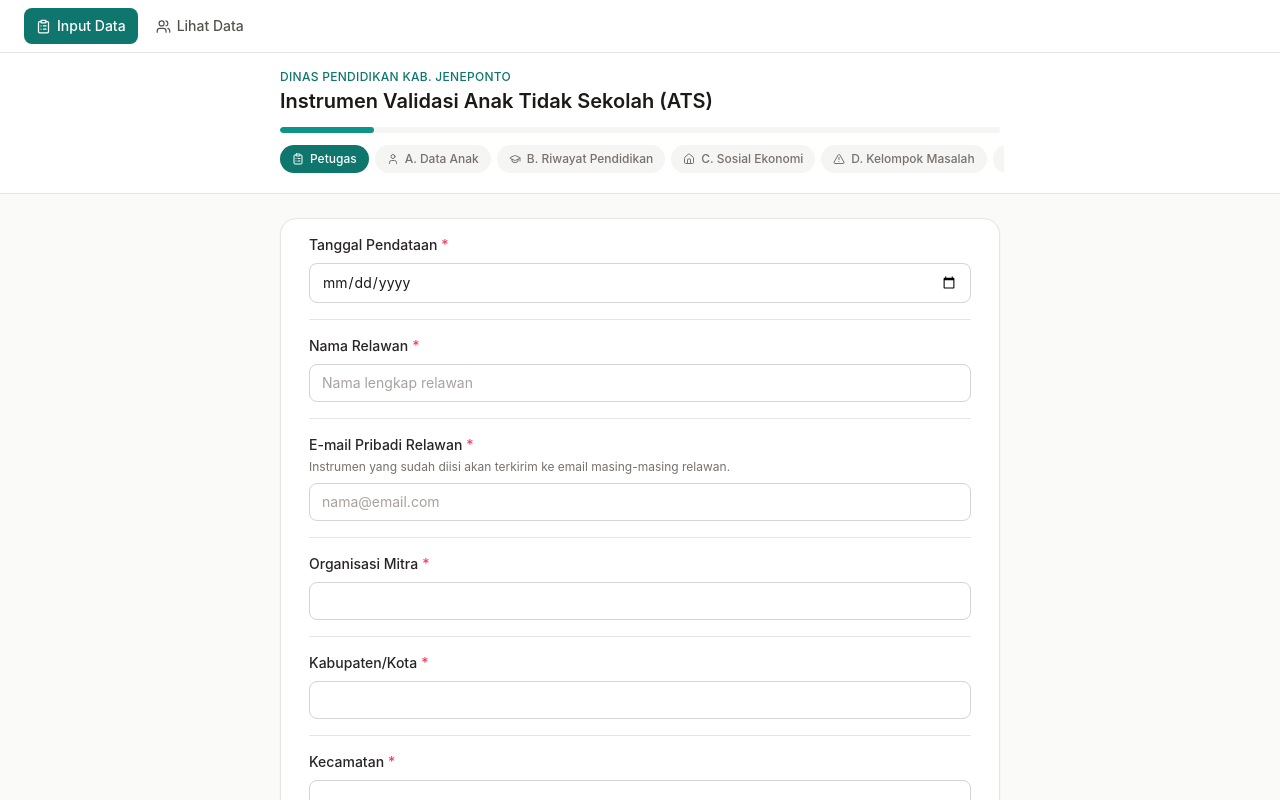
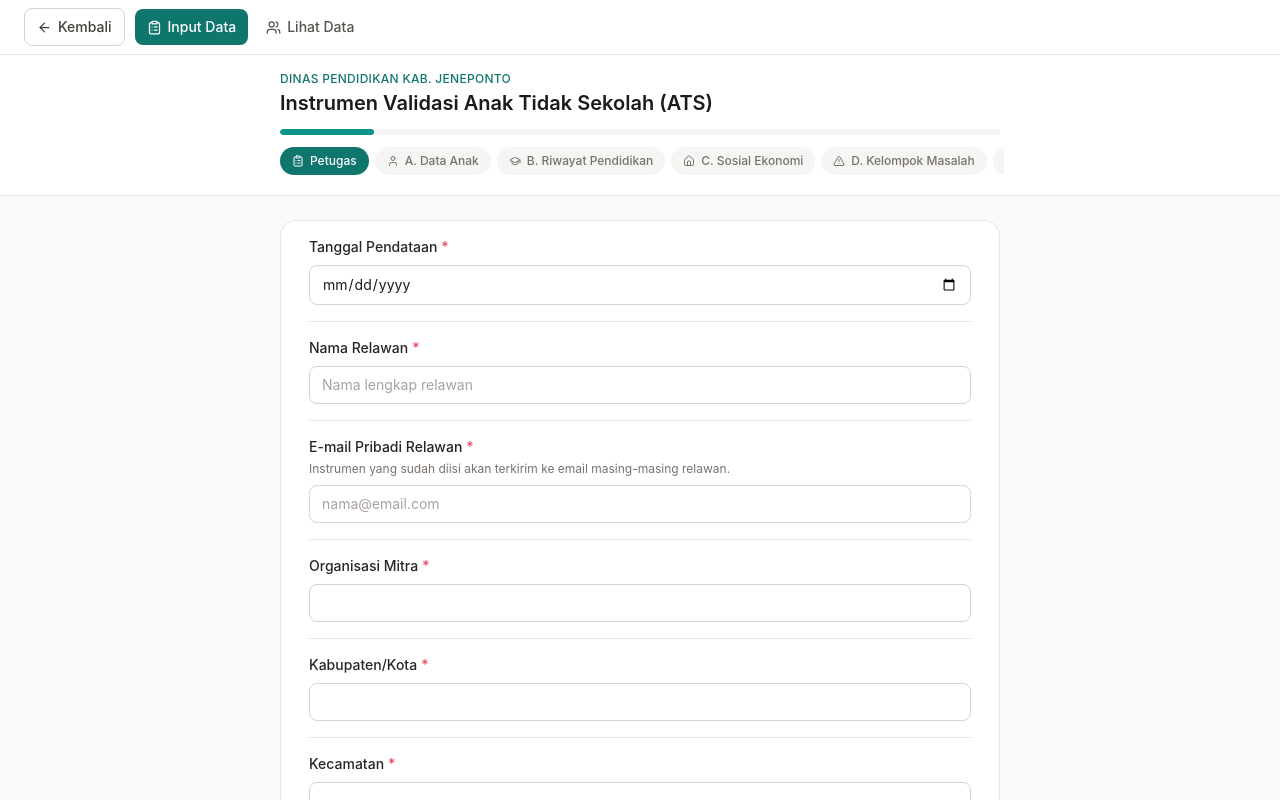
Before and after one commit to crispyparadise92-blip/ats-tes2.1, a React (Create React App) app: page / in a window 1280 px wide. Shown: the top 800 px of the page. Built offline with nearby package versions, Linux system fonts and the light colour scheme.

Commit message:
Update App.tsx

```diff
--- a/src/App.tsx
+++ b/src/App.tsx
@@ -32,6 +32,7 @@ import {
   Link2,
   FileText,
   BarChart3,
+  ArrowLeft,
 } from "lucide-react";
 
 /**
@@ -42,6 +43,8 @@ import {
  */
 const GOOGLE_SHEET_WEB_APP_URL =
   "https://script.google.com/macros/s/AKfycbxUPQDPcsjaVdGPi7ddsAeIRQPWb5N-ycL0Cg7V1ehP74PajEz_7P7N303sb08TAiUP/exec";
+
+const BACK_URL = "https://ajappai-v1.vercel.app/";
 
 /* ==================================================================== */
 /*  BAGIAN 1 — FORM INPUT DATA (FormValidasiATS)                        */
@@ -3084,6 +3087,14 @@ export default function AppATS() {
     <div>
       <nav className="flex items-center gap-1.5 bg-white border-b border-stone-200 px-3 sm:px-6 py-2">
         <button
+          onClick={() => {
+            window.location.href = BACK_URL;
+          }}
+          className="flex items-center gap-1.5 rounded-lg border border-stone-300 px-3 py-2 text-sm font-medium text-stone-700 hover:bg-stone-100 transition mr-1"
+        >
+          <ArrowLeft size={15} /> Kembali
+        </button>
+        <button
           onClick={() => setTab("input")}
           className={`flex items-center gap-1.5 rounded-lg px-3 py-2 text-sm font-medium transition ${
             tab === "input"
```
